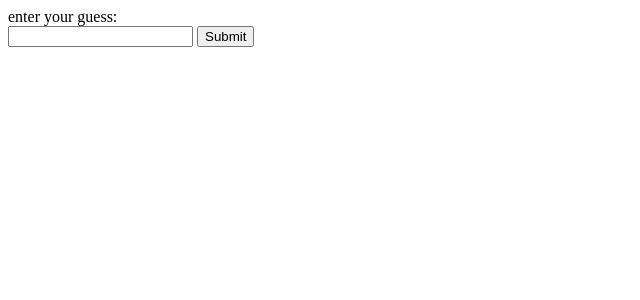
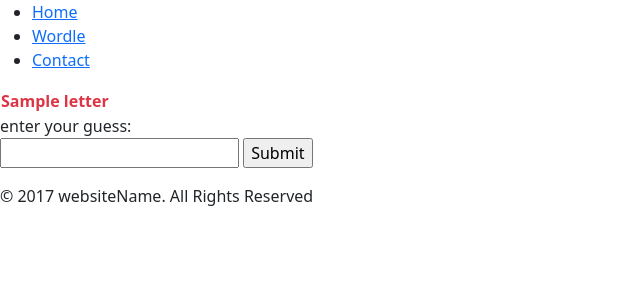
Before and after one commit to AC2024SDD/T2-Project-0, a Flask app: template templates/wordle.html in a window 1280 px wide. Shown: the top 300 px of the page, without its empty margins (0-640 px from the left). Run offline with Flask 3, Linux system fonts and the light colour scheme; the template is opened without the code that fills it: most values are stand-ins (such as "Sample title", 1, 10 or a date in 2020).

Commit message:
Added the returned words on the wordle page

```diff
--- a/app.py
+++ b/app.py
@@ -19,7 +19,7 @@ def wordle():
         game = Game()
     if request.method == "POST":
         guess = request.form.get('guess').lower()
-        game.guess('guess')
+        game.guess(guess)
     return render_template("wordle.html", guesses = game.guesses)
 
 # Here's how you create a route
--- a/templates/layout.html
+++ b/templates/layout.html
@@ -3,7 +3,7 @@
 <!DOCTYPE html>
 <html>
 <head>
-  <title>Title Goes Here</title>
+  <title>Wordle</title>
   <meta charset="utf-8">
   <meta http-equiv="X-UA-Compatible" content="IE=edge">
   <meta name="viewport" content="initial-scale=1, width=device-width, maximum-scale=1, minimum-scale=1, user-scalable=no">
--- a/templates/wordle.html
+++ b/templates/wordle.html
@@ -1,5 +1,26 @@
+{% extends 'layout.html' %}
+
+{% block body %}
+<b><table>
+{% for guess in guesses %}
+<tr>
+  {% for letter in guess.letters %}
+    {% if letter.state == 'Correct' %}
+    <td class="text-success"> {{ letter.letter }} </td>
+    {% elif letter.state == 'Misplaced' %}
+    <td class="text-secondary"> {{ letter.letter }} </td>
+    {% elif letter.state == 'Wrong' %}
+    <td class="text-danger"> {{ letter.letter }} </td>
+    {% endif %}
+  {% endfor %}
+</tr>
+{% endfor %}
+</table></b>
+
 <form action="/wordle" method="post">
   <label for="guess">enter your guess:</label><br>
   <input type="text" id="guess" name="guess">
   <input type="submit">
 </form>
+<p></p>
+{% endblock %}
--- a/wordle.py
+++ b/wordle.py
@@ -76,7 +76,6 @@ class Word():
             self.set_states(key_word)
         self.correct = self.check_correct()
 
-
     def set_states(self, key_word):
         count = 0
         for letter in self.letters:
```
